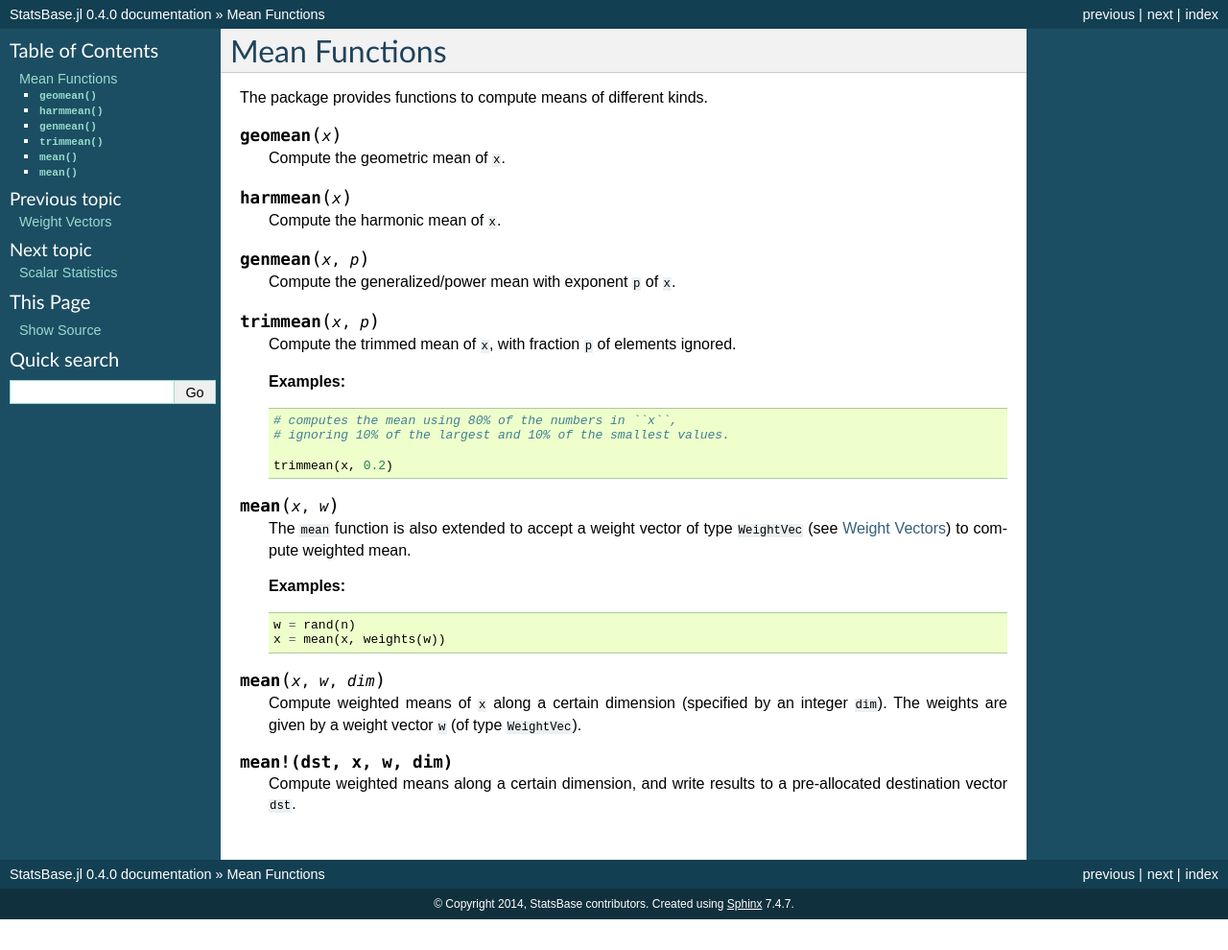
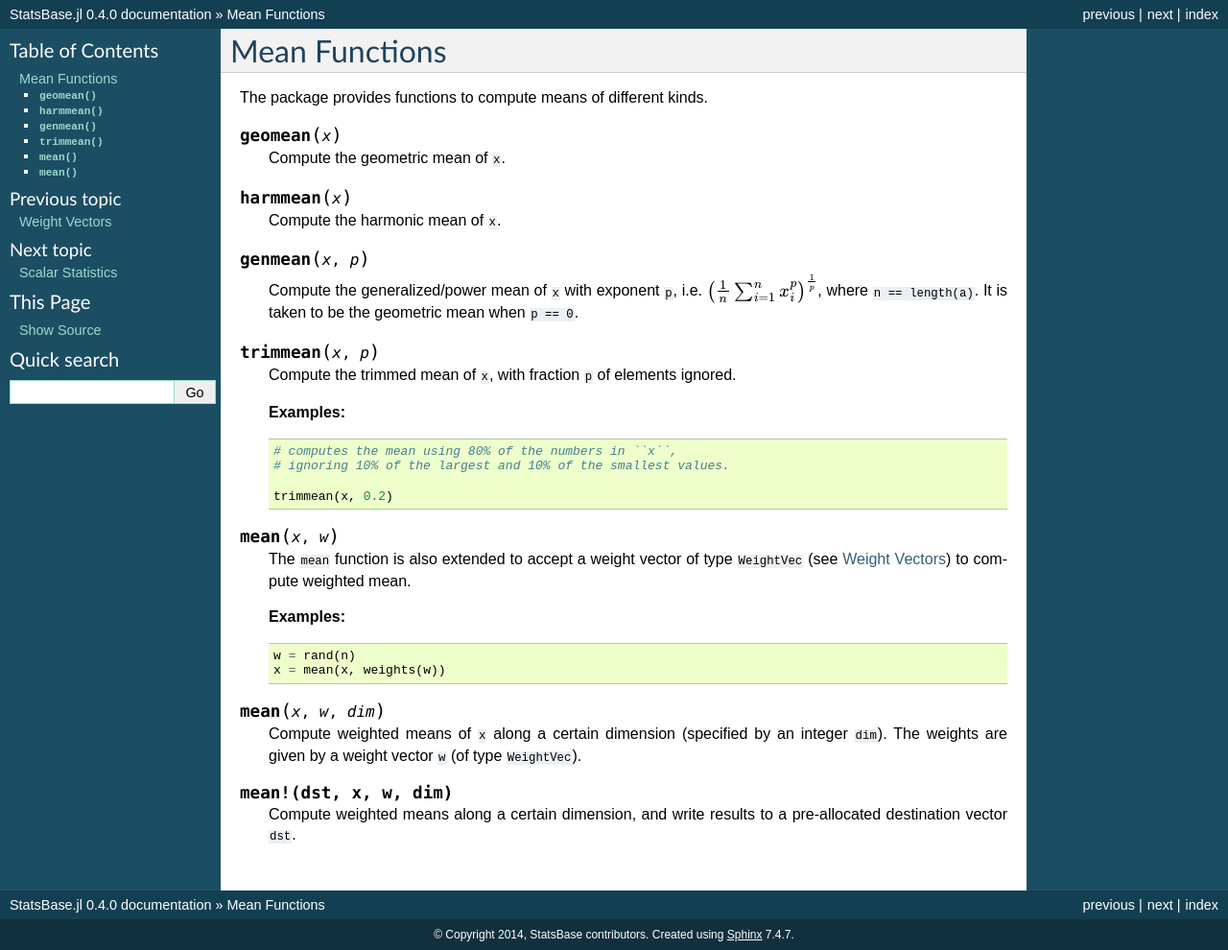
Before and after one commit to JuliaStats/StatsBase.jl, a Sphinx documentation site: the page built from docs/source/means.rst, in a window 1280 px wide. Shown: the whole page at 96% size. Built offline with Sphinx 7.4.7, drawn with Linux system fonts in a browser that asks for light colours; formulas are drawn with MathJax 3; before the commit the page ends 958 px from its top, so only the background shows below that.

Commit message:
Make more changes to comments/docs.

```diff
--- a/docs/source/means.rst
+++ b/docs/source/means.rst
@@ -13,7 +13,9 @@ The package provides functions to compute means of different kinds.
 
 .. function:: genmean(x, p)
 
-  Compute the generalized/power mean with exponent ``p`` of ``x``.
+  Compute the generalized/power mean of ``x`` with exponent ``p``,
+  i.e. :math:`\left( \frac{1}{n} \sum_{i=1}^n x_i^p \right)^{\frac{1}{p}}`, where ``n == length(a)``.
+  It is taken to be the geometric mean when ``p == 0``.
 
 .. function:: trimmean(x, p)
 
```
Also changed, not shown: 2 other files.
